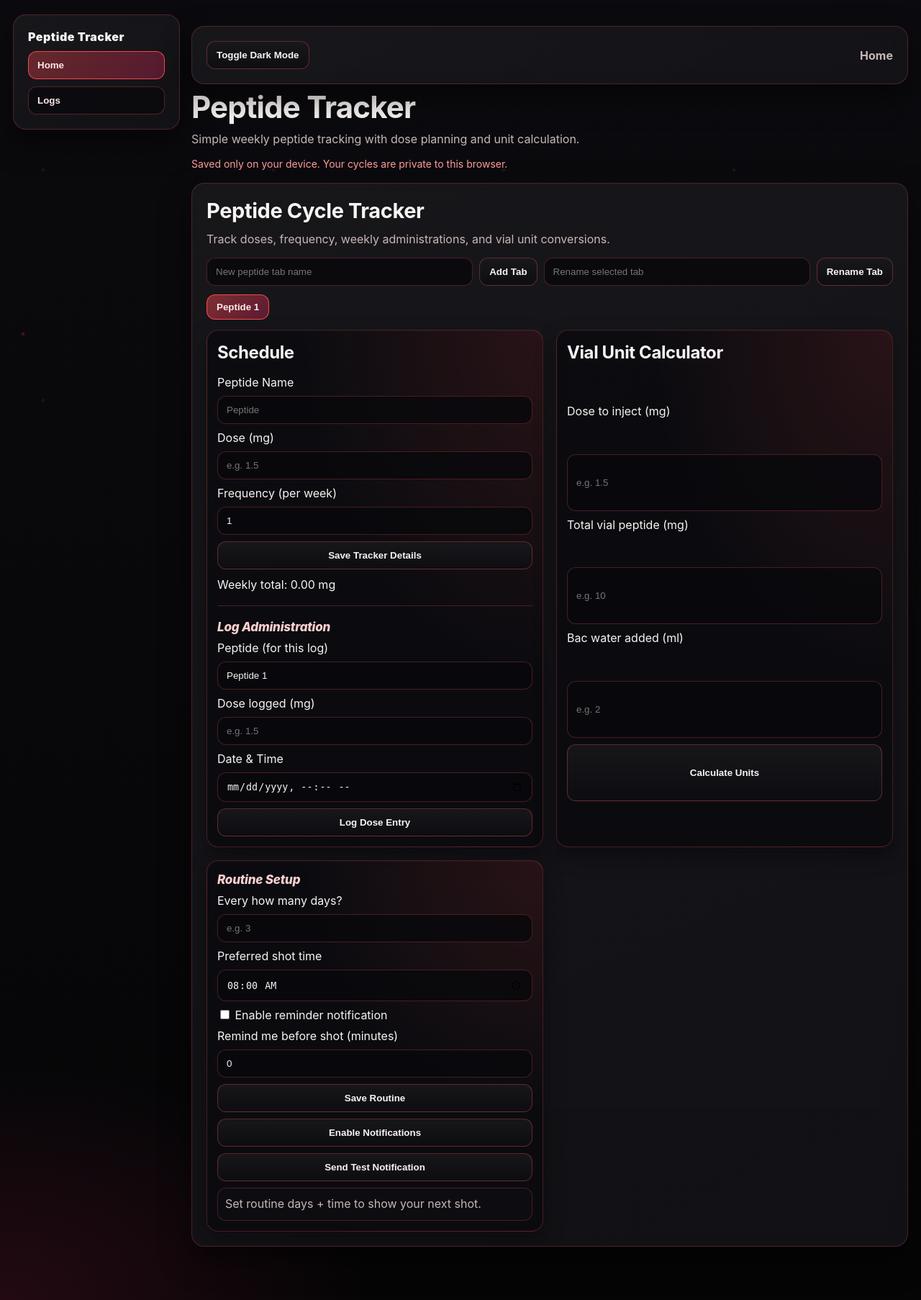
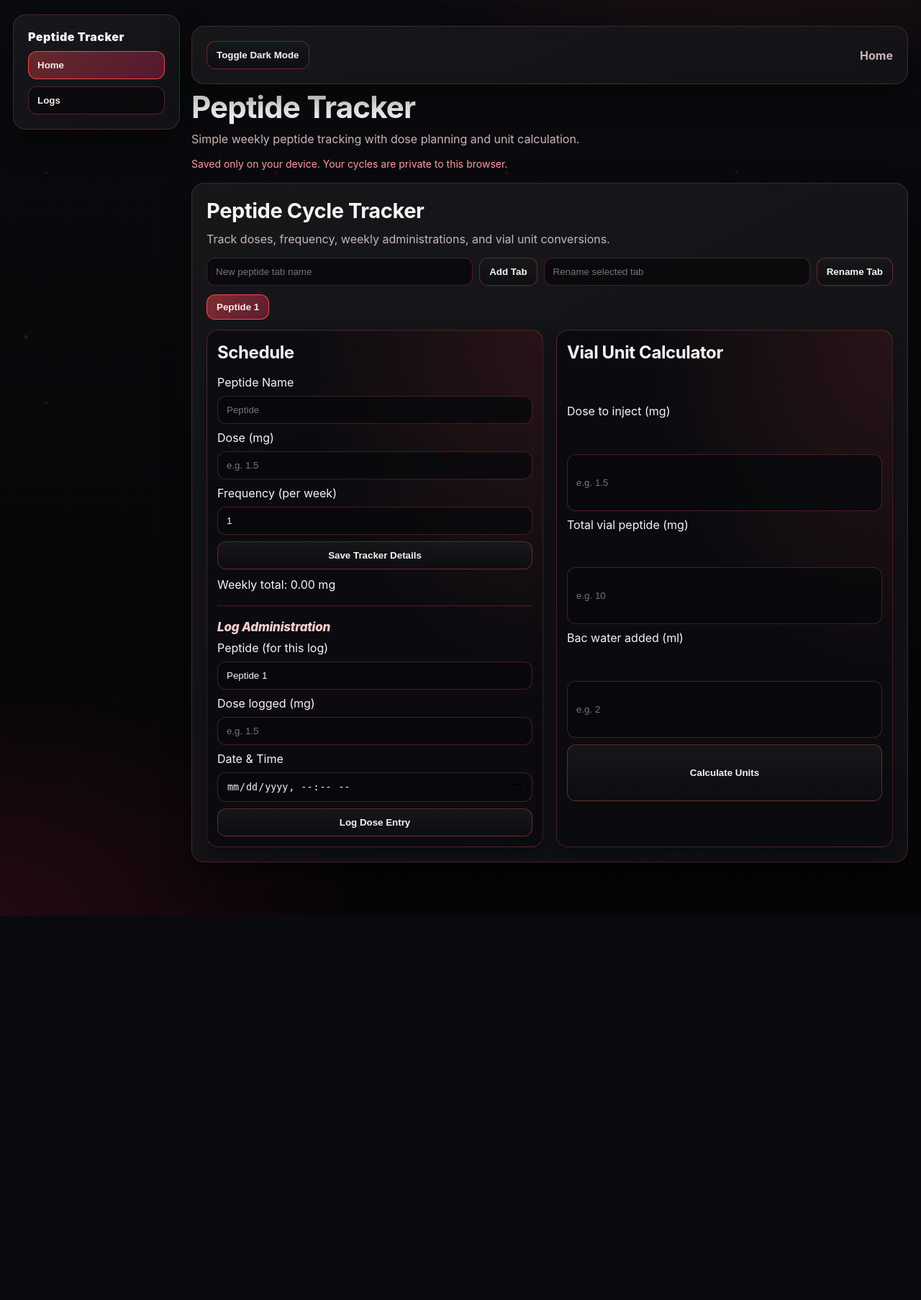
Before and after one commit to OvO-ZeD/peptide-tracker-app, a Flask app: page / in a window 1280 px wide. Shown: the whole page at 72% size. After the commit the page ends 1272 px from the top, so only its background shows below. Run offline with Flask 3, Linux system fonts and the light colour scheme.

Commit message:
refactor(ui): remove routine setup and keep log + vial calculator

```diff
--- a/style.css
+++ b/style.css
@@ -148,7 +148,6 @@ input:focus { outline: none; border-color: rgba(255,77,77,.8); box-shadow: 0 0 0
   input { padding:10px 11px; }
   button, .tracker-controls button, .tracker-card button, .mobile-quick-actions button { padding:10px 11px; }
   .tracker-controls, .tracker-grid { grid-template-columns:1fr; }
-  .tracker-card-routine { margin-bottom: calc(28px + env(safe-area-inset-bottom)); }
   .top-controls { flex-direction:column; align-items:stretch; gap:8px; }
   h1 { font-size:32px; }
   h2 { font-size:25px; }
--- a/templates/index.html
+++ b/templates/index.html
@@ -7,7 +7,7 @@
   <meta name="apple-mobile-web-app-status-bar-style" content="black-translucent">
   <meta name="apple-mobile-web-app-title" content="Peptide Tracker">
   <title>Peptide Tracker</title>
-  <link rel="stylesheet" href="style.css?v=20260521b">
+  <link rel="stylesheet" href="style.css?v=20260521c">
   <link rel="manifest" href="manifest.webmanifest">
 </head>
 <body class="theme-dark density-clinical">
@@ -72,20 +72,6 @@
               <button onclick="calculateUnits()">Calculate Units</button>
               <p id="calc_result"></p>
             </div>
-            <div class="tracker-card tracker-card-routine">
-              <h4>Routine Setup</h4>
-              <label>Every how many days?</label>
-              <input id="routine_interval_days" type="number" min="1" step="1" placeholder="e.g. 3">
-              <label>Preferred shot time</label>
-              <input id="routine_time" type="time">
-              <label><input id="routine_reminder_enabled" type="checkbox"> Enable reminder notification</label>
-              <label>Remind me before shot (minutes)</label>
-              <input id="routine_reminder_lead" type="number" min="0" step="5" placeholder="e.g. 30">
-              <button onclick="saveRoutineSettings()">Save Routine</button>
-              <button onclick="requestReminderPermission()">Enable Notifications</button>
-              <button onclick="sendTestReminderNotification()">Send Test Notification</button>
-              <div id="next_shot_card" class="next-shot-card muted"></div>
-            </div>
           </div>
           <div class="mobile-quick-actions">
             <button onclick="logAdministrationNow()">Log Dose</button>
@@ -113,6 +99,6 @@
     </main>
   </div>
 
-  <script src="script.js?v=20260521b"></script>
+  <script src="script.js?v=20260521c"></script>
 </body>
 </html>
```
